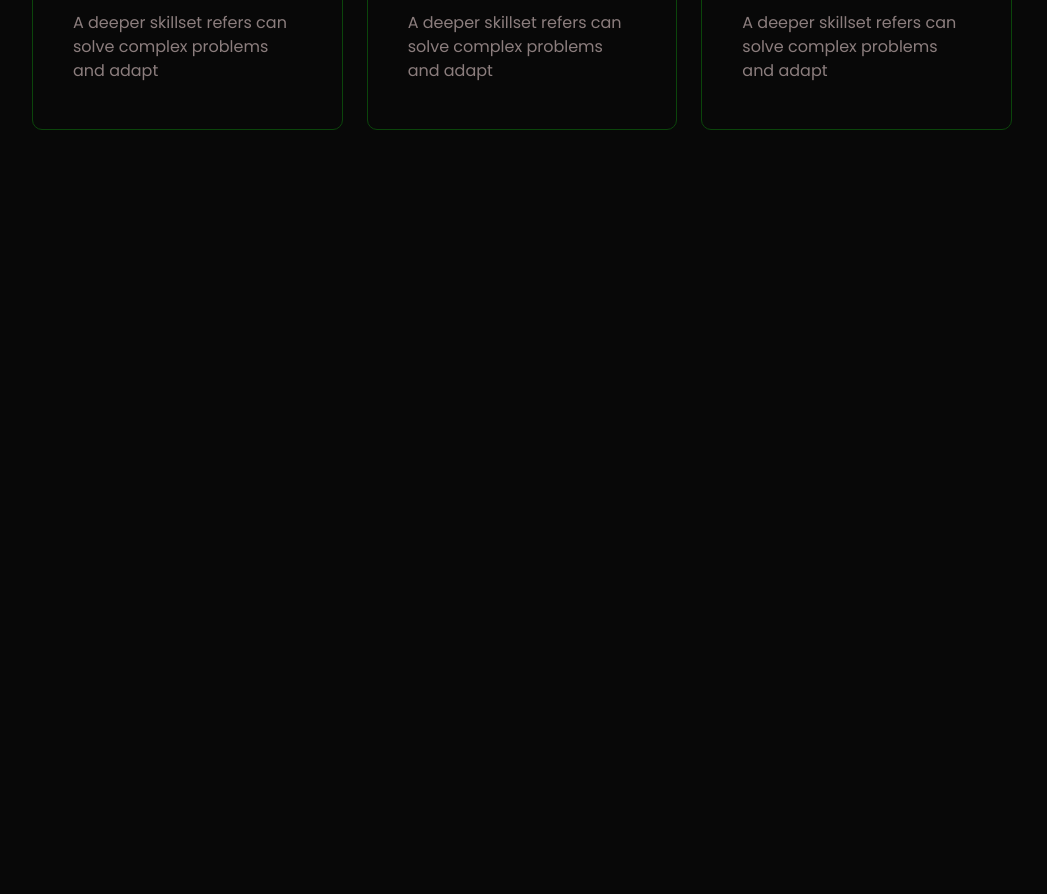
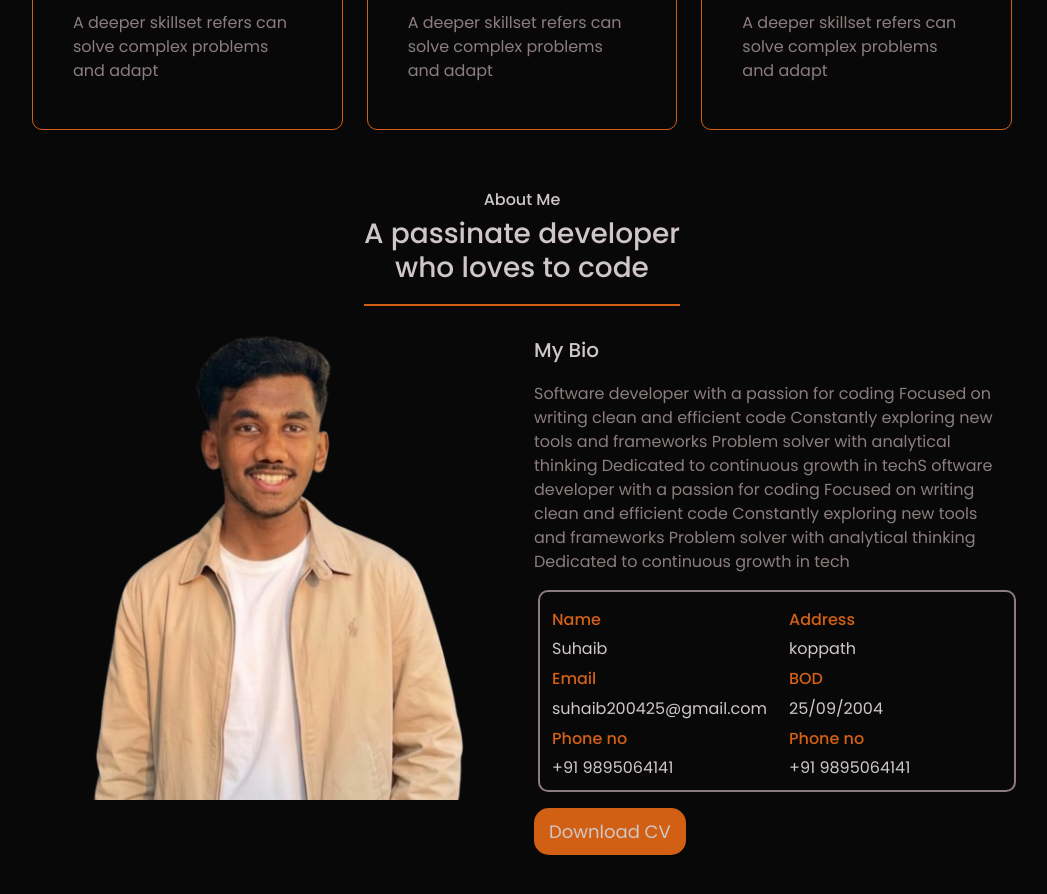
Before and after one commit to suhaib200425-bit/CyberSquare, a React (Vite) app in the folder Portfolio/: page / in a window 1280 px wide. Shown: the part 580-1474 px from the top of the page, without its empty margins (118-1165 px from the left). Built offline with nearby package versions, Linux system fonts and the light colour scheme; a web font is replaced by a local one.

Commit message:
about page

```diff
--- a/Portfolio/src/index.css
+++ b/Portfolio/src/index.css
@@ -1,7 +1,7 @@
 @import url('https://fonts.googleapis.com/css2?family=BBH+Bartle&family=Poppins:ital,wght@0,100;0,200;0,300;0,400;0,500;0,600;0,700;0,800;0,900;1,100;1,200;1,300;1,400;1,500;1,600;1,700;1,800;1,900&family=Roboto+Slab:wght@100..900&display=swap');
 
 :root {
-  --primary-color: #0c490cf3;
+  --primary-color: #dd6516f3;
   --secondary-color: #000000;
   --text-color:rgb(207, 199, 199);
   --subtext-color:rgba(179, 161, 161, 0.767);
--- a/Portfolio/src/sections/About/About.css
+++ b/Portfolio/src/sections/About/About.css
@@ -1,10 +1,61 @@
 .About {
     position: relative;
+    display: flex;
+    flex-direction: column;
+    align-items: center;
     min-height: 100vh;
     padding: 10px 150px;
+    margin-top: 50px;
 }
+.About h6{
+    text-align: center;
+    color: var(--text-color)
 
-
+}
+.About h3{
+    text-align: center;
+    color: var(--text-color);
+    padding-bottom: 20px;
+    width: max-content;
+    border-bottom: 2px solid var(--primary-color);
+}
+.About h5{
+    color: var(--text-color);
+}
+.About p{
+    margin-top: 20px;
+    color: var(--subtext-color);
+    font-size: 16px;
+}
+.About .AboutImage{
+    width: 100%;
+}
+.About .table p{
+    color: var(--text-color);
+}
+.About .table h6{
+    color: var(--primary-color);
+}
+.About .table {
+    padding: 10px 0px;
+    overflow: hidden;
+    border-radius: 10px;
+    border: 2px solid var(--subtext-color);
+}
+.About .aboutBtn{
+    padding: 10px 15px ;
+    font-size: 18px;
+    background-color: var(--primary-color);
+    color: var(--text-color);
+    border-radius: 15px;
+    border: none;
+}
 /* Mobile view */
 @media (max-width: 768px) {
+    .About .AboutImage{
+        display: none;
 }
+    .About{
+        padding: 0px 30px;
+    }
+}
--- a/Portfolio/src/sections/About/About.jsx
+++ b/Portfolio/src/sections/About/About.jsx
@@ -4,7 +4,49 @@ import { ProfileImage } from '../../assets/assets'
 function About() {
     return (
         <div className='About'>
+            <h6>About Me</h6>
+            <h3>A passinate developer <br /> who loves to code </h3>
+            <div className="row mt-2">
+                <div className="col-12 col-md-6">
+                    <img className='AboutImage' src={ProfileImage} alt="" srcset="" />
+                </div>
+                <div className="col-12 col-md-6 pt-sm-3">
+                    <h5>My Bio</h5>
+                    <p>
+                        Software developer with a passion for coding
+                        Focused on writing clean and efficient code
+                        Constantly exploring new tools and frameworks
+                        Problem solver with analytical thinking
+                        Dedicated to continuous growth in techS
+                        oftware developer with a passion for coding
+                        Focused on writing clean and efficient code
+                        Constantly exploring new tools and frameworks
+                        Problem solver with analytical thinking
+                        Dedicated to continuous growth in tech
+                    </p>
+                    <div className="row table mt-2 col-11 ms-1">
+                        <div className="col-6">
+                            <h6 className="mt-2 text-start">Name</h6>
+                            <p className='p-0 m-0'>Suhaib</p>
+                            <h6 className="mt-2 text-start">Email</h6>
+                            <p className='p-0 m-0'>suhaib200425@gmail.com</p>
+                            <h6 className="mt-2 text-start">Phone no</h6>
+                            <p className='p-0 m-0'>+91 9895064141</p>
+                        </div>
+                        <div className="col-6">
 
+                            <h6 className="mt-2 text-start">Address</h6>
+                            <p className='p-0 m-0'>koppath</p>
+                            <h6 className="mt-2 text-start">BOD</h6>
+                            <p className='p-0 m-0'>25/09/2004</p>
+                            <h6 className="mt-2 text-start">Phone no</h6>
+                            <p className='p-0 m-0'>+91 9895064141</p>
+                        </div>
+
+                    </div>
+                    <button className='aboutBtn'> Download  CV</button>
+                </div>
+            </div>
         </div>
     )
 }
--- a/Portfolio/src/sections/Indro.css
+++ b/Portfolio/src/sections/Indro.css
@@ -1,26 +1,29 @@
-.Indro{
-    padding-top:30vh;
+.Indro {
+    padding-top: 30vh;
     /* height: 100vh; */
     transform: translateY(-25%);
     display: flex;
     gap: 20px;
 }
-.ProfileImage{
+
+.ProfileImage {
     width: 400px;
     height: 200px;
     background-color: var(--primary-color);
-    border-top-right-radius:100px;
-    border-bottom-right-radius:100px ;
+    border-top-right-radius: 100px;
+    border-bottom-right-radius: 100px;
     overflow: hidden;
     display: flex;
     justify-content: end;
 }
-.ProfileImage img{
+
+.ProfileImage img {
     width: 200px;
     height: 200px;
     border-radius: 50%;
 }
-.ProfileInfo{
+
+.ProfileInfo {
     /* width: 100%; */
     display: flex;
     flex-direction: column;
@@ -29,32 +32,49 @@
     color: var(--text-color);
     height: 200px;
 }
-.ProfileInfo h1{
+
+.ProfileInfo h1 {
     margin: 0;
     font-family: "Changa One", sans-serif;
     font-size: 65px;
     font-weight: 800;
 }
-.ProfileInfo p{
+
+.ProfileInfo p {
     text-align: start;
     font-size: 16px;
 }
-.OtherContent{
+
+.OtherContent {
     padding: 0px 150px;
 }
+
 /* Mobile view */
 @media (max-width: 768px) {
- .Indro{
+    .Indro {
         display: block;
     }
- .ProfileInfo{
+
+    .ProfileInfo {
         margin-left: 40px;
     }
- .OtherContent{
+    .ProfileImage{
+        width: 350px;
+        height: 150px;
+    }
+    .ProfileImage img{
+        height: 150px;
+        width: 150px;
+    }
+.ProfileInfo h1{
+    font-size: 45px;
+}
+    .OtherContent {
         margin-top: -20vh;
         padding: 0px 30px;
     }
- .OtherContent .col-12{
+
+    .OtherContent .col-12 {
         margin-top: 10px;
     }
 
```
Lines whose indentation alone changed are shown as unchanged.
